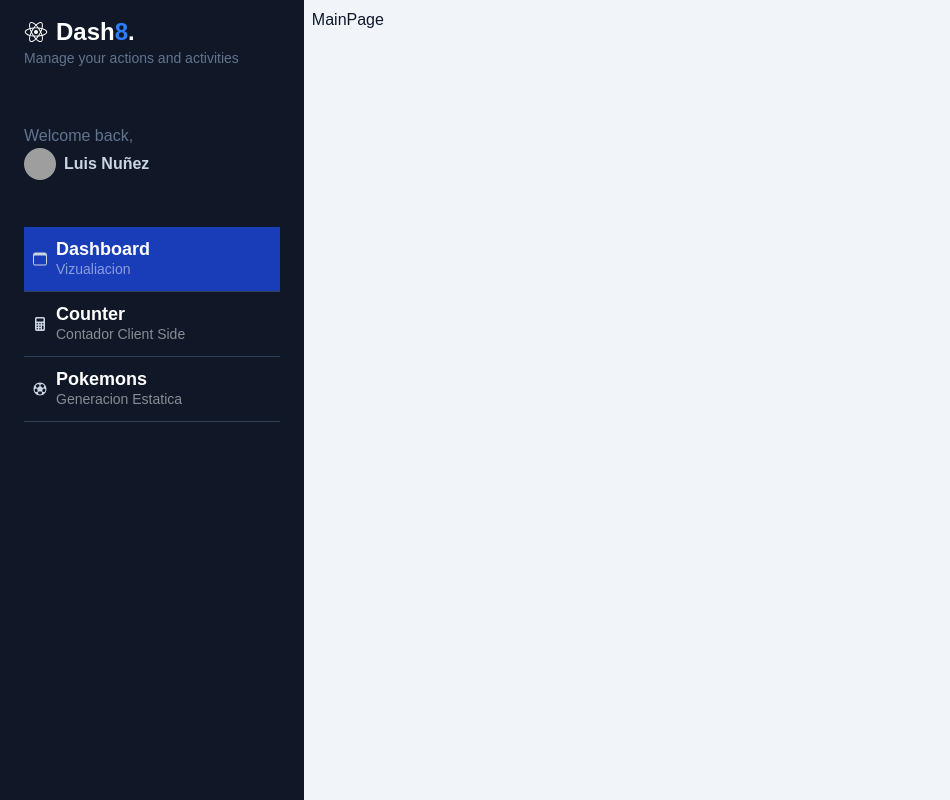
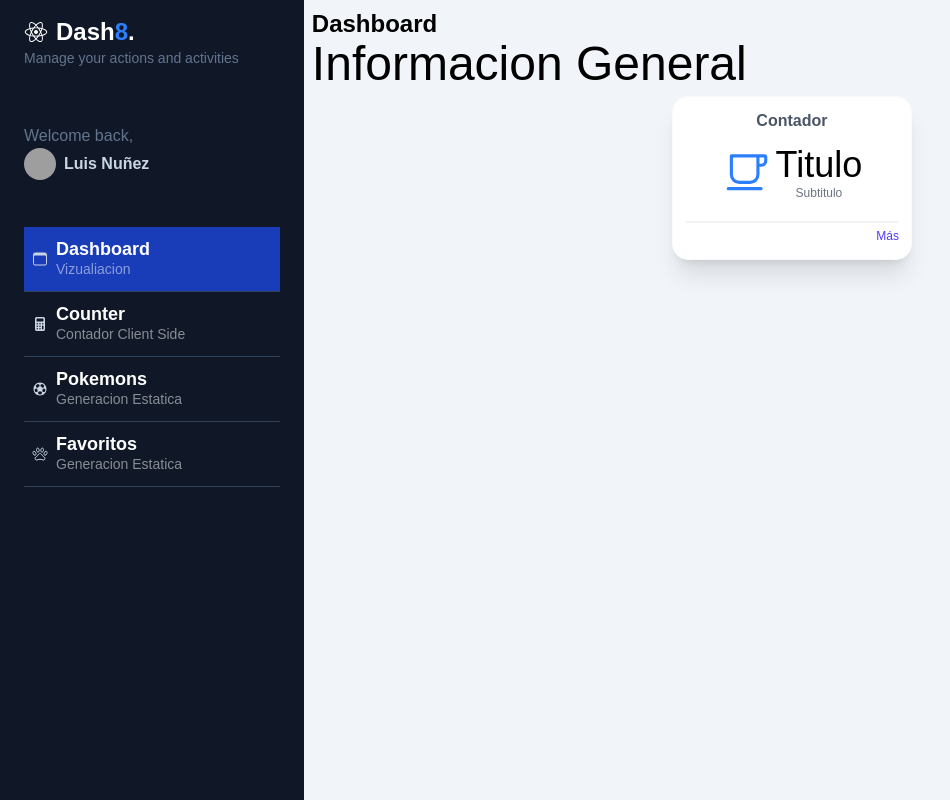
Before and after one commit to luisiy01/next-udemy, a Next.js app in the folder my-dashboard/: page /dashboard/main in a window 1280 px wide. Shown: the whole page, without its empty margins (0-950 px from the left). Built offline with nearby package versions, Linux system fonts and the light colour scheme; grey boxes are pictures that could not be loaded.

Commit message:
continuacion de la app

```diff
--- /dev/null
+++ b/my-dashboard/app/dashboard/favorites/page.tsx
@@ -0,0 +1,23 @@
+import { PokemonGrid } from "@/pokemons";
+
+
+export const metadata = {
+    title: 'Favoritos',
+    description: 'Listado de pokémons favoritos',
+}
+
+
+export default async function FavoritesPage() {
+
+
+    'use cache';
+
+
+    return (
+        <div className="flex flex-col">
+            <span className="text-2xl my-2">Pokemons Favoritos<small className="text-blue-500">Global State</small></span>
+
+            <PokemonGrid pokemons={[]} />
+        </div>
+    )
+}
--- a/my-dashboard/app/dashboard/main/page.tsx
+++ b/my-dashboard/app/dashboard/main/page.tsx
@@ -1,7 +1,14 @@
+import { SimpleWidget } from "@/components";
+
 export default function MainPage() {
     return (
-        <div>
-            <h1>MainPage</h1>
+        <div className="flex flex-col text-black">
+            <h1 className="text-2xl font-bold">Dashboard</h1>
+            <span className="text-5xl">Informacion General</span>
+
+            <div className="flex flex-wrap p2 items-center justify-center">
+                <SimpleWidget />
+            </div>
         </div>
     )
 }
--- a/my-dashboard/app/dashboard/pokemons/page.tsx
+++ b/my-dashboard/app/dashboard/pokemons/page.tsx
@@ -26,16 +26,16 @@
 
 
     'use cache';
+    /*
+        cacheTag('pokemons')
 
-    cacheTag('pokemons')
-
-    revalidateTag('pokemons', 'max')
+        revalidateTag('pokemons', 'max') */
 
     const pokemons = await getPokemons(151)
 
     return (
         <div className="flex flex-col">
-            <span className="text-2xl my-2">Listado de Pokémons<small>estatico</small></span>
+            <span className="text-2xl my-2">Listado de Pokémons<small className="text-blue-500">estatico</small></span>
 
             <PokemonGrid pokemons={pokemons} />
         </div>
--- a/my-dashboard/components/Sidebar.tsx
+++ b/my-dashboard/components/Sidebar.tsx
@@ -6,6 +6,7 @@
     { path: '/dashboard/main', icon: <IoBrowsersOutline />, title: 'Dashboard', subtitle: 'Vizualiacion' },
     { path: '/dashboard/counter', icon: <IoCalculator />, title: 'Counter', subtitle: 'Contador Client Side' },
     { path: '/dashboard/pokemons', icon: <IoFootball />, title: 'Pokemons', subtitle: 'Generacion Estatica' },
+    { path: '/dashboard/favorites', icon: <IoPawOutline />, title: 'Favoritos', subtitle: 'Generacion Estatica' },
 ]
 
 export const Sidebar = () => {
--- /dev/null
+++ b/my-dashboard/components/SimpleWidget.tsx
@@ -0,0 +1,31 @@
+import { IoCafeOutline } from "react-icons/io5"
+
+export const SimpleWidget = () => {
+    return (
+        <div className="bg-white shadow-xl p-3 sm:min-w-[25%] min-w-full  rounded-2xl border-1 border-gray-50 mx-2 my-2">
+            <div className="flex flex-col">
+                <div>
+                    <h2 className="font-bold text-gray-600 text-center">Contador</h2>
+                </div>
+                <div className="my-3">
+                    <div className="flex flex-row items-center justify-center space-x-1 ">
+                        <div id="icon">
+                            {/* Icono irá aquí */}
+                            {/* <IoCafeOutline size={50} /> */}
+                            <IoCafeOutline size={50} className="text-blue-500" />
+                        </div>
+                        <div id="temp" className="text-center">
+                            <h4 className="text-4xl">Titulo</h4>
+                            <p className="text-xs text-gray-500">Subtitulo</p>
+                        </div>
+                    </div>
+                </div>
+
+                <div className="w-full place-items-end text-right border-t-2 border-gray-100 mt-2">
+                    <a href="#" className="text-indigo-600 text-xs font-medium">Más</a>
+                </div>
+
+            </div>
+        </div>
+    )
+}
--- a/my-dashboard/components/index.ts
+++ b/my-dashboard/components/index.ts
@@ -1 +1,2 @@
 export { Sidebar } from "./Sidebar";
+export { SimpleWidget } from "./SimpleWidget"
```
